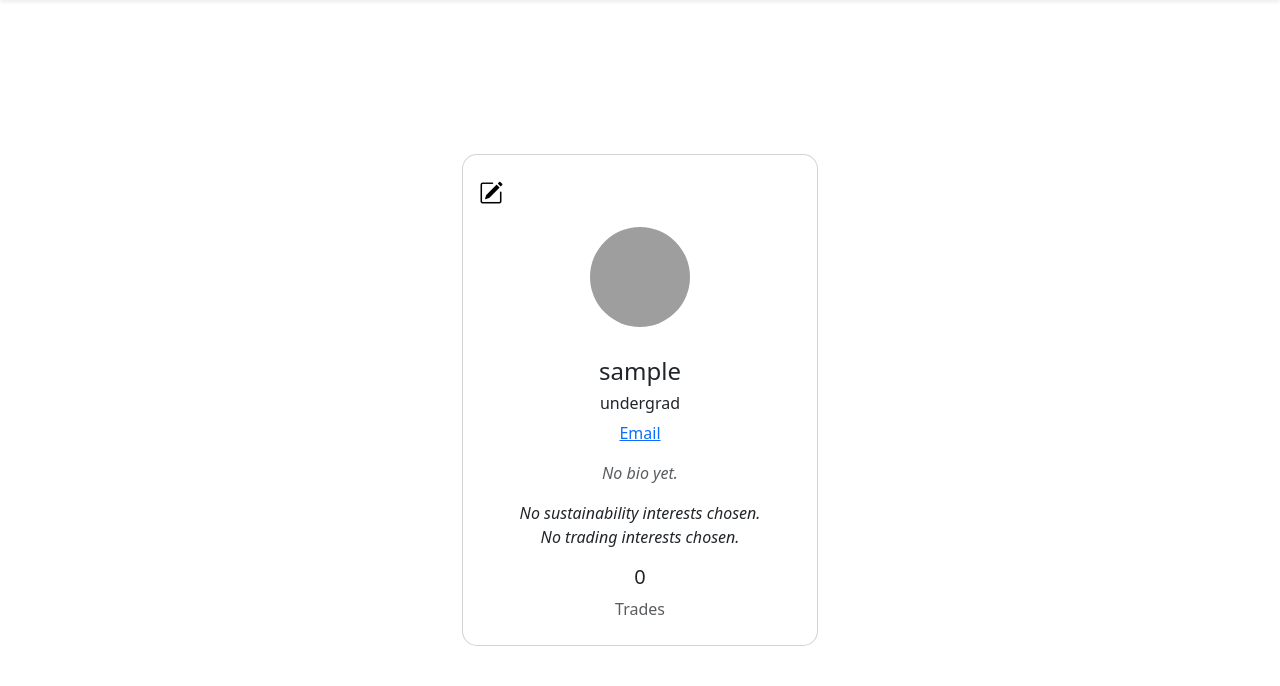
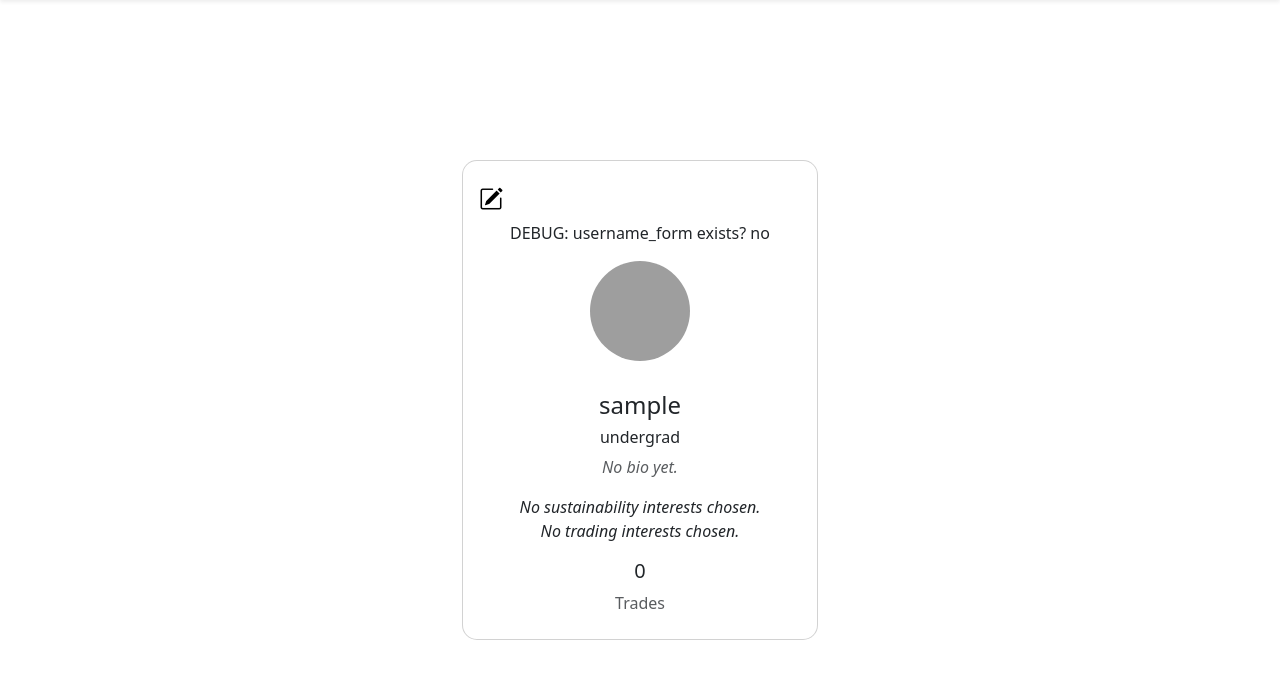
Before and after one commit to xuangj/uva-bartering-app, a Django app: a page that uses templates/profile.html in a window 1280 px wide. Shown: the part 56-742 px from the top of the page. Run offline with Django 5.2, Linux system fonts and the light colour scheme; the visitor is signed in with stand-in values (Sample User, id 1); data that the repository does not hold is empty; grey boxes are pictures that could not be loaded.

Commit message:
more tweaks to profile page. username changing still buggy

```diff
--- a/templates/profile.html
+++ b/templates/profile.html
@@ -40,7 +40,7 @@
         </div>
     </nav>
     <!-- Bootstrap JS bundle (for dropdown functionality) -->
-    <script src="https://cdn.jsdelivr.net/npm/bootstrap@5.3.3/dist/js/bootstrap.bundle.min.js"></script>
+    <script src="https://cdn.jsdelivr.net/npm/bootstrap@5.3.3/dist/js/bootstrap.bundle.min.js"> </script>
 </body>
 
 <!-- user info card -->
@@ -59,13 +59,15 @@
                             data-bs-toggle="modal" data-bs-target="#profileModal"></i>
                         </div>
 
+                        <p>DEBUG: username_form exists? {{ username_form|yesno:"yes,no" }}</p>
+
                         <!-- edit profile pop-up modal -->
                         <div class="modal fade" id="profileModal" tabindex="-1" role="dialog" aria-labelledby="profileModal" aria-hidden="true">
                             <div class="modal-dialog modal-dialog-centered" role="document">
                                 <div class="modal-content rounded-4">
-                                    <form method="POST" action="{% url 'edit_profile' username=user.username %}">
+                                    <form method="post" action="{% url 'edit_profile' username=user.username %}" enctype="multipart/form-data">
+                                        {% csrf_token %}
                                         <p>Debug: username initial = {{ form.username.value }}</p>
-                                        {% csrf_token %}
                                         <div class="modal-header">
                                             <h5 class="modal-title" id="profileModalLabel">Edit your profile</h5>
                                             <button type="button" class="btn-close" data-bs-dismiss="modal" aria-label="Close">
@@ -74,7 +76,7 @@
 
                                         <div class="modal-body text-start" style="padding-left: 2rem">
                                             <div class="mb-3">
-                                                <label for="{{ form.username.id_for_label }}" class="form-label" style="font-weight: bold">Username</label><br />
+                                                <label for="{{ username_form.username.id_for_label }}" class="form-label" style="font-weight: bold">Username</label><br />
                                                 {{ form.username }}
                                             </div>
                                             <div class="mb-3">
@@ -131,7 +133,7 @@
 
                         <!-- Display User Info -->
                         <h6 class="mb-2">{{user.profile.role}}</h6>
-                        <p><a href="mailto:{{user.email}}">Email</a></p>
+                        <!-- <p><a href="mailto:{{user.email}}">Email</a></p> -->
                         <!--{% if user.is_staff %}Moderator{% else %}Student{% endif %}
                             <span class="mx-3">|</span> -->
                         <div class="d-flex justify-content-center text-center mt-1 mb-3">
@@ -145,11 +147,11 @@
                                 </div>
                         </div>
 
-                        <div>
+                        <div class = "row justify-content-center">
                             {% if user.profile.sustainability_interests.all %}
                                 <ul>
                                     {% for interest in user.profile.sustainability_interests.all %}
-                                        <span class="badge bg-success me-1">{{ interest.name }}</span>
+                                        <span class="badge bg-success me-1 ce">{{ interest.name }}</span>
                                     {% endfor %}
                                 </ul>
                             {% else %}
@@ -157,7 +159,7 @@
                             {% endif %}
                         </div>
 
-                        <div>
+                        <div class = "row justify-content-center">
                             {% if user.profile.trading_interests.all %}
                                 <ul>
                                     {% for interest in user.profile.trading_interests.all %}
```
